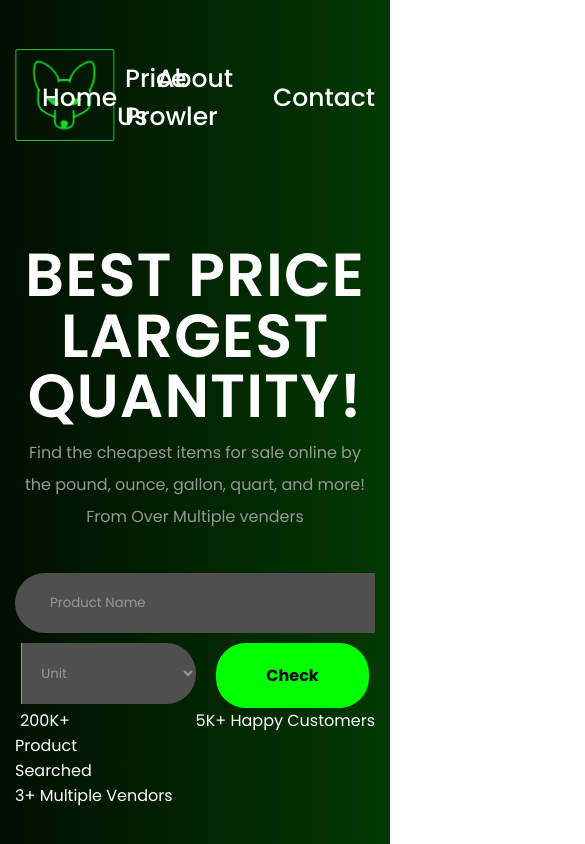
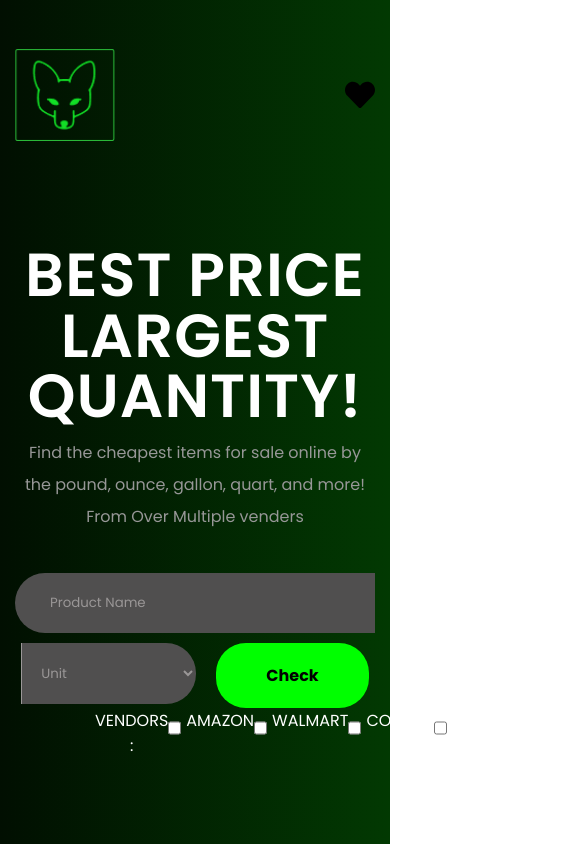
Before and after one commit to ahsaankhatri/Price-Prowler, a React (Vite) app: page / in a window 390 px wide. Shown: the top 844 px of the page, 585 px wide, since content can reach past the window. Built offline with nearby package versions, Linux system fonts and the light colour scheme.

Commit message:
Second Commit

```diff
--- a/package.json
+++ b/package.json
@@ -1,5 +1,5 @@
 {
-  "name": "realestate",
+  "name": "price-prowler",
   "private": true,
   "version": "0.0.0",
   "type": "module",
@@ -14,7 +14,7 @@
     "react-accessible-accordion": "^5.0.0",
     "react-countup": "^6.4.2",
     "react-dom": "^18.2.0",
-    "react-icons": "^4.8.0",
+    "react-icons": "^4.10.1",
     "react-outside-click-handler": "^1.3.0",
     "react-router-dom": "^6.14.0",
     "swiper": "^9.1.1"
--- a/src/Pages/About/About.css
+++ b/src/Pages/About/About.css
@@ -7,6 +7,7 @@
     text-transform: uppercase;
     font-weight:600;
     font-size:7ch;
+    margin-right: 9em;
 }
 
 .about-wrapper .about-container .para p{
@@ -15,7 +16,13 @@
     margin: 3rem 20rem;
 }
 
-.about-wrapper .about-container .Numbers{
-    justify-content: space-between;
-    color: #ffffff;
+.banner-section {
+    flex: 1;
+    color: #ffff;
+    border: 1px solid #343232;
+    margin: 0 15em 0 5em;
+    text-align: center;
+    border-radius: 40px;
+    padding-bottom: 50em;
+    background-color: #343232;
 }
--- a/src/Pages/About/About.jsx
+++ b/src/Pages/About/About.jsx
@@ -2,7 +2,7 @@ import React from 'react'
 import './About.css'
 import Header from '../../components/Header/Header'
 import Footer from '../../components/Footer/Footer'
-import CountUp from "react-countup";
+
 
 
 const About = () => {
@@ -11,6 +11,9 @@ const About = () => {
       <Header />
       <div className='about-wrapper'>
             <div className="about-container flex-row">
+                <div className="banner-section">
+                  Banner Ad
+                </div>
               <div className="title">
                 About Us
               </div>
@@ -26,32 +29,9 @@ const About = () => {
                   sapien Lorem ipsum dolor sit amet consectetur. Sit senectus odio dui lectus rutrum enim scelerisque tincidunt. Tellus
                   neque porttitor luctus nec ut mattis et in. Justo eget at sit elit est. Elementum tristique fusce sapien</p>
               </div>
-
-              <div className="flex-row Numbers">
-                            <div className="col-2 stats1">
-                                <span>
-                                    <CountUp start={0} end={200} duration={3}/>
-                                    <span>K+ </span>
-                                </span>
-                                <span>Product Searched</span>
-                            </div>
-
-                            <div className="stats2">
-                                <span>
-                                    <CountUp start={0} end={5} duration={3}/>
-                                    <span>K+ </span>
-                                </span>
-                                <span>Happy Customers</span>
-                            </div>
-
-                            <div className="stats3">
-                                <span>
-                                    <CountUp start={0} end={3} duration={5}/>
-                                    <span>+ </span>
-                                </span>
-                                <span>Multiple Vendors</span>
-                            </div>
-                            </div>
+              {/* <div class="banner-section2">
+                Banner Ad
+              </div> */}
           </div>
     </div>
     <Footer/>
--- a/src/components/Header/Header.css
+++ b/src/components/Header/Header.css
@@ -53,6 +53,31 @@ body .h-wrapper .menu ul li>*:hover{
     color: #05d405;
 }
 
+body .h-wrapper .menu-icon{
+    display: none;
+}
+
+@media (max-width : 768px) {
+    body .h-wrapper  .menu-icon{
+        display: block;
+    }
+    body .h-wrapper .menu ul{
+        color: #ffff;
+        position: absolute;
+        top: 3rem;
+        right: 4rem;
+        background: transparent;
+        flex-direction: column;
+        font-weight:500;
+        gap: 1rem;
+        padding: 2rem;
+        transition: all 400ms ease-in;
+    }
+    body .h-wrapper .h-container .logo h1{
+        display: none;
+    }
+}
+
 body .flex-row{display: flex; flex-direction: row; flex-wrap: wrap;}
 body .flex-row .col-1{flex: 0 0 8.34%; width: 8.34%;}
 body .flex-row .col-2{flex: 0 0 16.67%; width: 16.67%;}
--- a/src/components/Header/Header.jsx
+++ b/src/components/Header/Header.jsx
@@ -1,7 +1,17 @@
-import React from "react";
-import './Header.css'
+import React, { useState } from "react";
+import './Header.css';
+import { FaHeart } from 'react-icons/fa';
+//import { TiThMenu } from "@react-icons/all-files/fa/TiThMenu";
+
 
 const Header = () => {
+    const [menuOpened, setMenuOpened] = useState(false)
+    const getMenuStyles = (menuOpened) => {
+        if (document.documentElement.clientWidth <= 800)
+        {
+            return {right: !menuOpened && "-100%"}
+        }
+    }
     return (
         <section className="h-wrapper">
             <div className="flex-row h-container">
@@ -14,13 +24,16 @@ const Header = () => {
                     </div>
                 </div>
             <div className="col-8">
-                <div className="menu">
-                    <ul>
-                        <li><a className= "home" href="/">Home</a></li>
+                <div className="menu" >
+                    <ul style={getMenuStyles(menuOpened)}>
+                        <li><a href="/">Home</a></li>
                         <li><a href="/about">About Us</a></li>
                         <li><a href="/contact">Contact</a></li>
                     </ul>
                 </div>
+            </div>
+            <div className="menu-icon" onClick={()=>setMenuOpened((prev)=>!prev)}>
+                <FaHeart size={30}/>
             </div>
             </div>
         </section>
--- a/src/components/Hero/Hero.css
+++ b/src/components/Hero/Hero.css
@@ -48,3 +48,15 @@
     justify-content: center;
     margin-top: 30px;
 }
+
+.hero-wrapper .hero-main .check-boxes{
+    color: #ffffff;
+    text-transform: uppercase;
+    display: flex;
+    flex-direction: row;
+    padding: 0 5em;
+}
+
+[type="checkboxes"]{
+    vertical-align: middle;
+}
--- a/src/components/Hero/Hero.jsx
+++ b/src/components/Hero/Hero.jsx
@@ -1,7 +1,6 @@
 import React from "react";
 import "./Hero.css"
 import "../Header/Header.css"
-import CountUp from "react-countup";
 
 const Hero = () => {
     return(
@@ -54,33 +53,28 @@ const Hero = () => {
                         </div>
                             <button>Check</button>
                         </div>
+                        <div className="check-boxes">
+                            <div>Vendors :</div>
+                            <input id="amazon" type="checkbox" />
+                            <label for="amazon" className="main">Amazon
+                                <span className="mark"></span>
+                            </label>
 
+                            <input id="walmart" type="checkbox" />
+                            <label for="walmart" className="main">Walmart
+                                <span className="mark"></span>
+                            </label>
 
-                            <div className="flex-row Numbers">
-                            <div className="col-2 stats1">
-                                <span>
-                                    <CountUp start={0} end={200} duration={3}/>
-                                    <span>K+ </span>
-                                </span>
-                                <span>Product Searched</span>
-                            </div>
+                            <input id="costco" type="checkbox" />
+                            <label for="costco" className="main">Costco
+                                <span className="mark"></span>
+                            </label>
 
-                            <div className="stats2">
-                                <span>
-                                    <CountUp start={0} end={5} duration={3}/>
-                                    <span>K+ </span>
-                                </span>
-                                <span>Happy Customers</span>
-                            </div>
-
-                            <div className="stats3">
-                                <span>
-                                    <CountUp start={0} end={3} duration={5}/>
-                                    <span>+ </span>
-                                </span>
-                                <span>Multiple Vendors</span>
-                            </div>
-                            </div>
+                            <input id="dollartree" type="checkbox" />
+                            <label for="dollartree" className="main">Dollartree
+                                <span className="mark"></span>
+                            </label>
+                        </div>
                     </div>
                 </div>
         </section>
```
Also changed, not shown: 2 other files (tests, documents, lock files or other folders).
